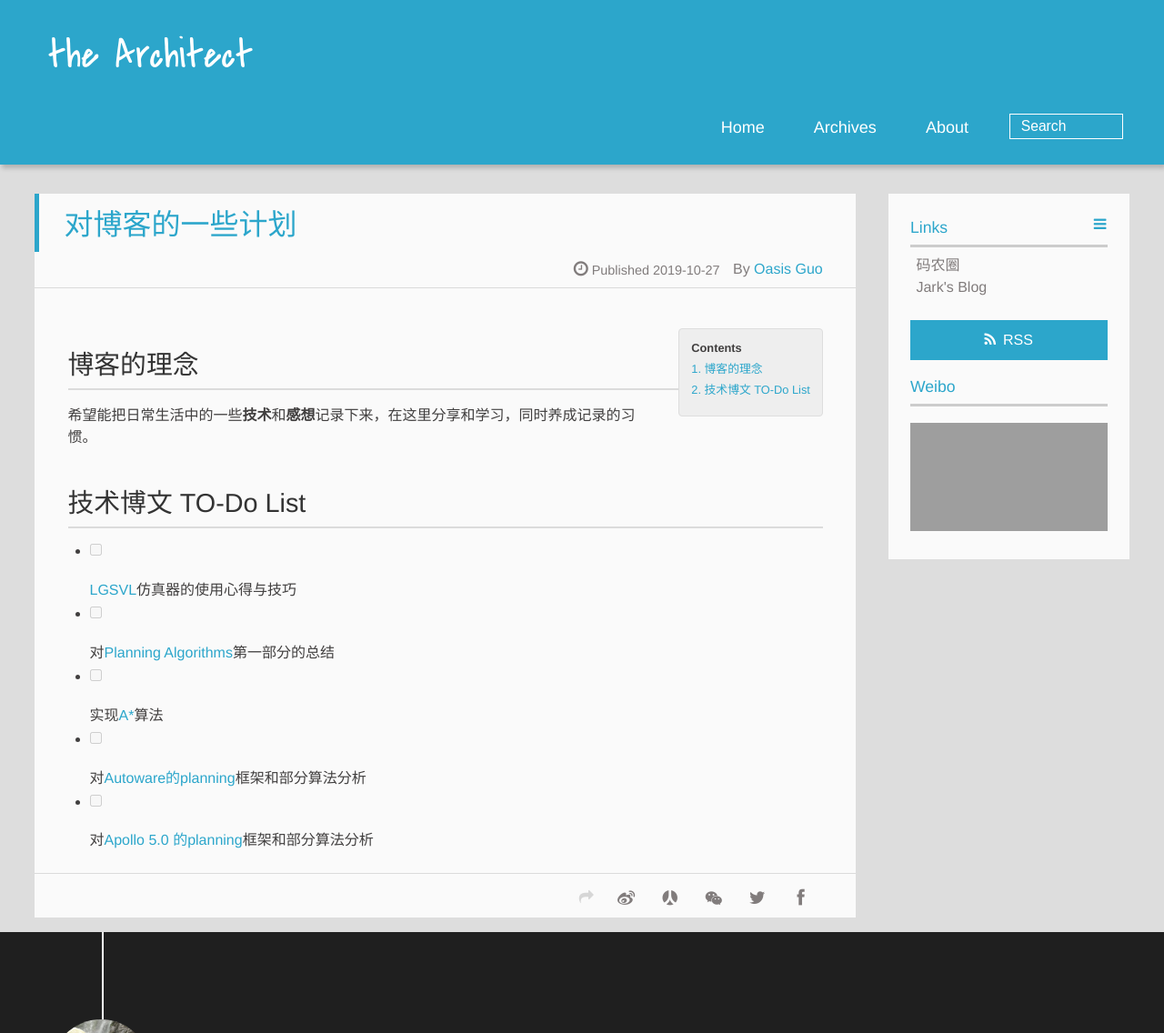
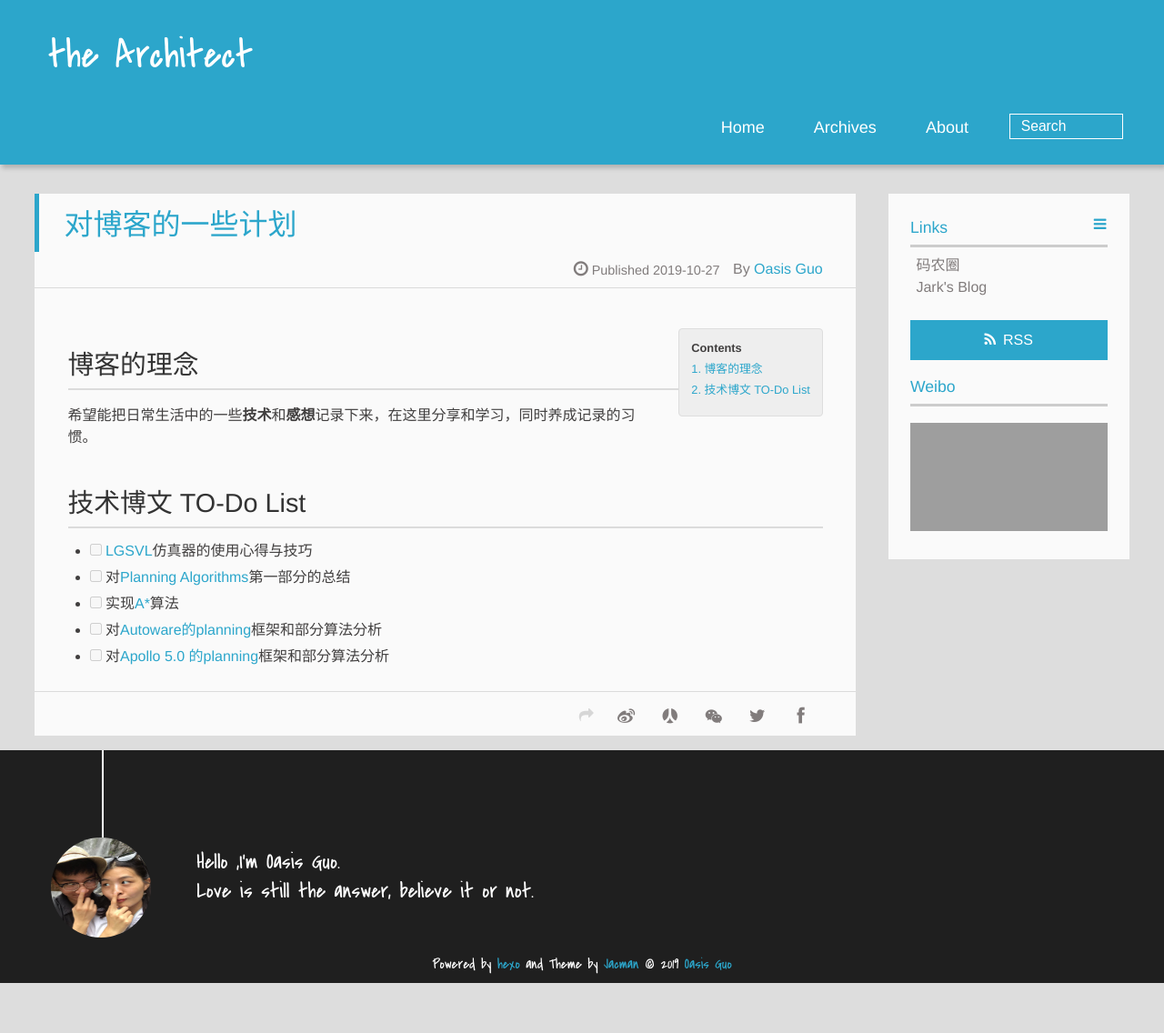
Before and after one commit to Oasis-Guo/Oasis-Guo.github.io, a plain HTML site: page 2019/10/27/对博客的一些计划/index.html in a window 1280 px wide. Shown: the top 1136 px of the page at 91% size. After the commit the page ends 1081 px from the top, so only its background shows below. Drawn offline with Linux system fonts and the light colour scheme; grey boxes are pictures that could not be loaded; a script that the page names is missing.

Commit message:
Site updated: 2019-10-27 23:28:02

```diff
--- a/2019/10/27/对博客的一些计划/index.html
+++ b/2019/10/27/对博客的一些计划/index.html
@@ -11,14 +11,14 @@
 
 
 
-    <meta name="description" content="博客的理念希望能把日常生活中的一些技术和感想记录下来，在这里分享和学习，同时养成记录的习惯。 技术博文 TO-Do List  LGSVL仿真器的使用心得与技巧   对Planning Algorithms第一部分的总结   实现A*算法   对Autoware的planning框架和部分算法分析   对Apollo 5.0 的planning框架和部分算法分析">
+    <meta name="description" content="博客的理念希望能把日常生活中的一些技术和感想记录下来，在这里分享和学习，同时养成记录的习惯。 技术博文 TO-Do List  LGSVL仿真器的使用心得与技巧  对Planning Algorithms第一部分的总结  实现A*算法  对Autoware的planning框架和部分算法分析  对Apollo 5.0 的planning框架和部分算法分析">
 <meta property="og:type" content="article">
 <meta property="og:title" content="对博客的一些计划">
 <meta property="og:url" content="https:&#x2F;&#x2F;oasis-guo.github.io&#x2F;2019&#x2F;10&#x2F;27&#x2F;%E5%AF%B9%E5%8D%9A%E5%AE%A2%E7%9A%84%E4%B8%80%E4%BA%9B%E8%AE%A1%E5%88%92&#x2F;index.html">
 <meta property="og:site_name" content="the Architect">
-<meta property="og:description" content="博客的理念希望能把日常生活中的一些技术和感想记录下来，在这里分享和学习，同时养成记录的习惯。 技术博文 TO-Do List  LGSVL仿真器的使用心得与技巧   对Planning Algorithms第一部分的总结   实现A*算法   对Autoware的planning框架和部分算法分析   对Apollo 5.0 的planning框架和部分算法分析">
+<meta property="og:description" content="博客的理念希望能把日常生活中的一些技术和感想记录下来，在这里分享和学习，同时养成记录的习惯。 技术博文 TO-Do List  LGSVL仿真器的使用心得与技巧  对Planning Algorithms第一部分的总结  实现A*算法  对Autoware的planning框架和部分算法分析  对Apollo 5.0 的planning框架和部分算法分析">
 <meta property="og:locale" content="en">
-<meta property="og:updated_time" content="2019-10-27T15:25:05.668Z">
+<meta property="og:updated_time" content="2019-10-27T15:27:45.478Z">
 <meta name="twitter:card" content="summary">
 
 
@@ -97,16 +97,11 @@
 
 		<h1 id="博客的理念"><a href="#博客的理念" class="headerlink" title="博客的理念"></a>博客的理念</h1><p>希望能把日常生活中的一些<strong>技术</strong>和<strong>感想</strong>记录下来，在这里分享和学习，同时养成记录的习惯。</p>
 <h1 id="技术博文-TO-Do-List"><a href="#技术博文-TO-Do-List" class="headerlink" title="技术博文 TO-Do List"></a>技术博文 TO-Do List</h1><ul>
-<li><input disabled="" type="checkbox"> <p><a href="https://www.lgsvlsimulator.com" target="_blank" rel="noopener">LGSVL</a>仿真器的使用心得与技巧</p>
-</li>
-<li><input disabled="" type="checkbox"> <p>对<a href="http://planning.cs.uiuc.edu" target="_blank" rel="noopener">Planning Algorithms</a>第一部分的总结</p>
-</li>
-<li><input disabled="" type="checkbox"> <p>实现<a href="https://en.wikipedia.org/wiki/A*_search_algorithm" target="_blank" rel="noopener">A*</a>算法</p>
-</li>
-<li><input disabled="" type="checkbox"> <p>对<a href="">Autoware的planning</a>框架和部分算法分析</p>
-</li>
-<li><input disabled="" type="checkbox"> <p>对<a href="https://github.com/ApolloAuto/apollo/tree/master/modules/planning" target="_blank" rel="noopener">Apollo 5.0 的planning</a>框架和部分算法分析</p>
-</li>
+<li><input disabled="" type="checkbox"> <a href="https://www.lgsvlsimulator.com" target="_blank" rel="noopener">LGSVL</a>仿真器的使用心得与技巧</li>
+<li><input disabled="" type="checkbox"> 对<a href="http://planning.cs.uiuc.edu" target="_blank" rel="noopener">Planning Algorithms</a>第一部分的总结</li>
+<li><input disabled="" type="checkbox"> 实现<a href="https://en.wikipedia.org/wiki/A*_search_algorithm" target="_blank" rel="noopener">A*</a>算法</li>
+<li><input disabled="" type="checkbox"> 对<a href="">Autoware的planning</a>框架和部分算法分析</li>
+<li><input disabled="" type="checkbox"> 对<a href="https://github.com/ApolloAuto/apollo/tree/master/modules/planning" target="_blank" rel="noopener">Apollo 5.0 的planning</a>框架和部分算法分析</li>
 </ul>
 
 	</div>
--- a/index.html
+++ b/index.html
@@ -89,16 +89,11 @@
 
         <h1 id="博客的理念"><a href="#博客的理念" class="headerlink" title="博客的理念"></a>博客的理念</h1><p>希望能把日常生活中的一些<strong>技术</strong>和<strong>感想</strong>记录下来，在这里分享和学习，同时养成记录的习惯。</p>
 <h1 id="技术博文-TO-Do-List"><a href="#技术博文-TO-Do-List" class="headerlink" title="技术博文 TO-Do List"></a>技术博文 TO-Do List</h1><ul>
-<li><input disabled="" type="checkbox"> <p><a href="https://www.lgsvlsimulator.com" target="_blank" rel="noopener">LGSVL</a>仿真器的使用心得与技巧</p>
-</li>
-<li><input disabled="" type="checkbox"> <p>对<a href="http://planning.cs.uiuc.edu" target="_blank" rel="noopener">Planning Algorithms</a>第一部分的总结</p>
-</li>
-<li><input disabled="" type="checkbox"> <p>实现<a href="https://en.wikipedia.org/wiki/A*_search_algorithm" target="_blank" rel="noopener">A*</a>算法</p>
-</li>
-<li><input disabled="" type="checkbox"> <p>对<a href="">Autoware的planning</a>框架和部分算法分析</p>
-</li>
-<li><input disabled="" type="checkbox"> <p>对<a href="https://github.com/ApolloAuto/apollo/tree/master/modules/planning" target="_blank" rel="noopener">Apollo 5.0 的planning</a>框架和部分算法分析</p>
-</li>
+<li><input disabled="" type="checkbox"> <a href="https://www.lgsvlsimulator.com" target="_blank" rel="noopener">LGSVL</a>仿真器的使用心得与技巧</li>
+<li><input disabled="" type="checkbox"> 对<a href="http://planning.cs.uiuc.edu" target="_blank" rel="noopener">Planning Algorithms</a>第一部分的总结</li>
+<li><input disabled="" type="checkbox"> 实现<a href="https://en.wikipedia.org/wiki/A*_search_algorithm" target="_blank" rel="noopener">A*</a>算法</li>
+<li><input disabled="" type="checkbox"> 对<a href="">Autoware的planning</a>框架和部分算法分析</li>
+<li><input disabled="" type="checkbox"> 对<a href="https://github.com/ApolloAuto/apollo/tree/master/modules/planning" target="_blank" rel="noopener">Apollo 5.0 的planning</a>框架和部分算法分析</li>
 </ul>
 
 
```
